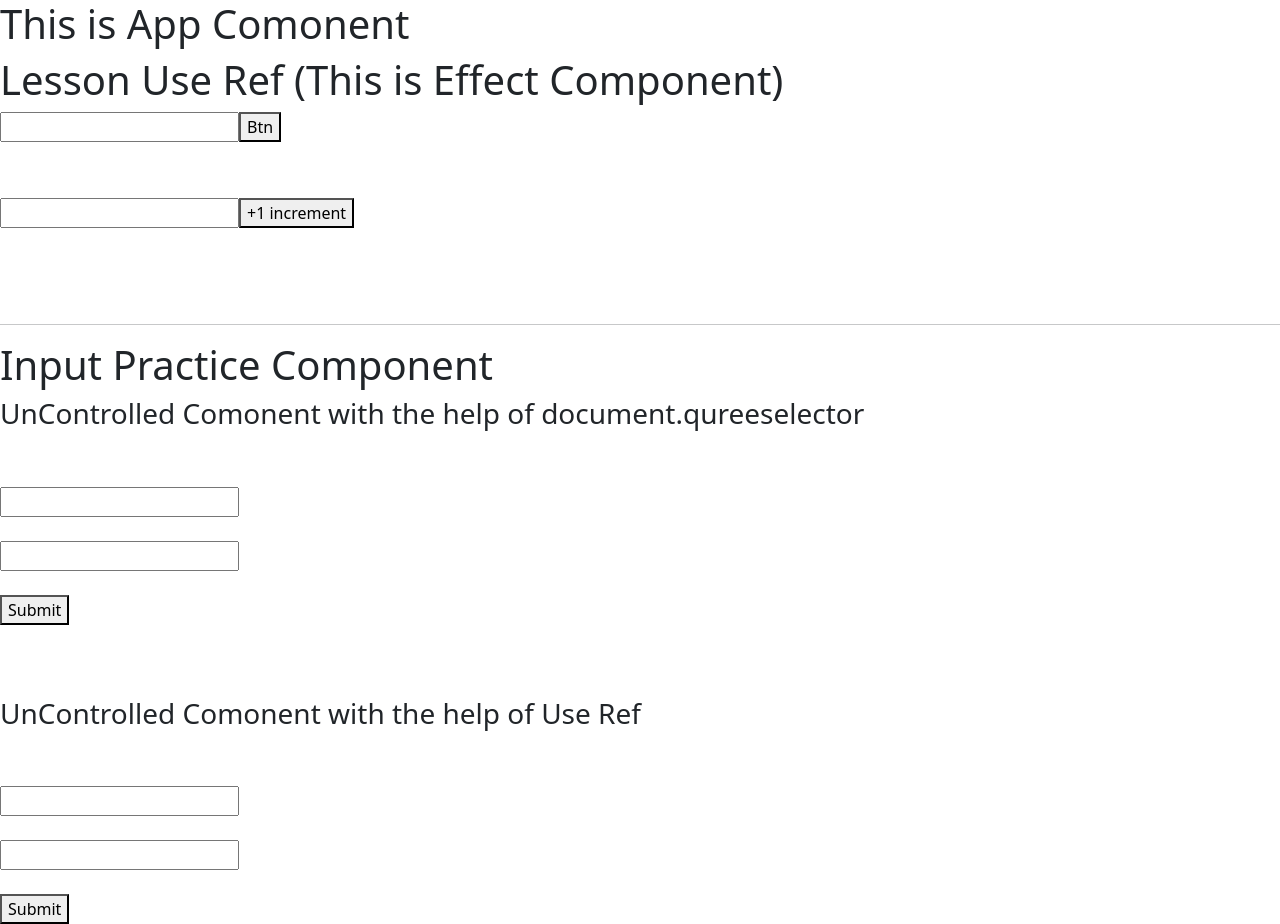
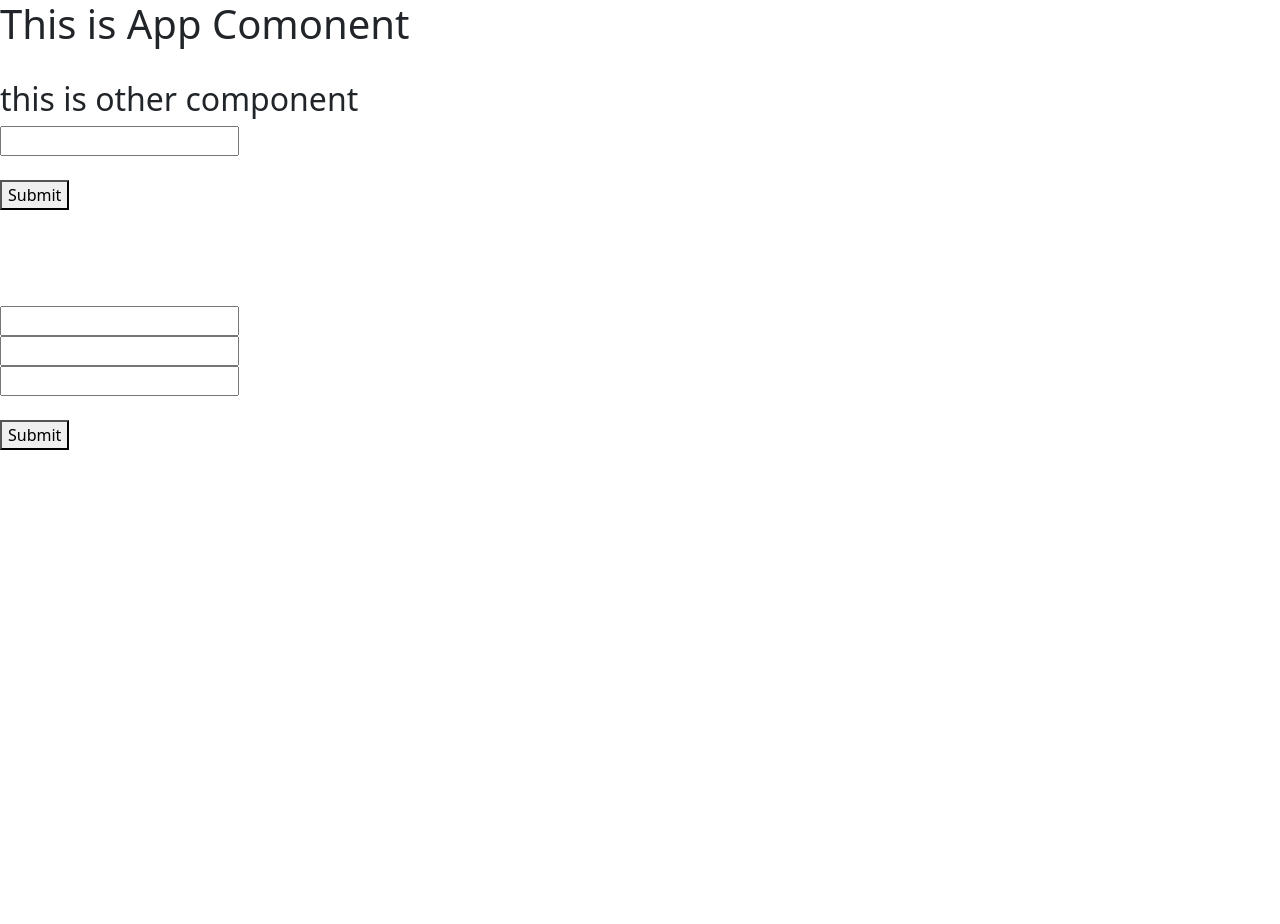
Before and after one commit to Mr-Mudasir-Dev/react-learning-journey, a React (Vite) app in the folder react-practice/: page / in a window 1280 px wide. After the commit the page ends 800 px from the top, so only its background shows below. Built offline with nearby package versions, Linux system fonts and the light colour scheme.

Commit message:
forword Ref & useFormStatus learn

```diff
--- a/react-practice/src/App.jsx
+++ b/react-practice/src/App.jsx
@@ -1,17 +1,60 @@
 import reactLogo from "./assets/react.svg";
 import viteLogo from "/vite.svg";
-import Effect from "./effect";
 import Practice from "./Practice";
+import { useRef } from "react";
+import { useFormStatus } from "react-dom";
 
 function App() {
+  const inputforref = useRef();
+
+  const func = (e) => {
+    e.preventDefault();
+    console.log(inputforref);
+    inputforref.current.focus();
+    inputforref.current.style.color = "red";
+  };
+
+  async function formfun() {
+    await new Promise((res) => setTimeout(res, 2000));
+    console.log("submited");
+  }
+
+  const Customer = () => {
+    const { pending } = useFormStatus();
+    console.log(pending);
+
+    return (
+      <>
+        <input type="text" />
+        <br />
+        <input type="text" />
+        <br />
+        <input type="text" />
+        <br />
+        <br />
+        <button disabled={pending}>
+          {pending ? "Submitting..." : "Submit"}
+        </button>
+      </>
+    );
+  };
+
   return (
     <>
       <h1>This is App Comonent</h1>
-      <Effect />
+      <br />
+      <h2>this is other component</h2>
+      <form action="">
+        <Practice btnref={inputforref} fun={func} />
+      </form>
       <br />
       <br />
       <br />
-      <Practice />
+      <br />
+
+      <form action={formfun}>
+        <Customer />
+      </form>
     </>
   );
 }
--- a/react-practice/src/Practice.jsx
+++ b/react-practice/src/Practice.jsx
@@ -1,51 +1,10 @@
-import { useRef } from "react";
-
-const Practice = () => {
-  const unam = useRef();
-  const upass = useRef();
-
-  function dqsinputref(e) {
-    e.preventDefault();
-    console.log(unam.current.value, upass.current.value);
-  }
-
-  const dqsinput = (event) => {
-    event.preventDefault();
-    console.log(document.querySelector("#unam").value);
-    console.log(document.querySelector("#upass").value);
-  };
-
+const Practice = ({ btnref, fun }) => {
   return (
     <>
-      <hr />
-      <h1>Input Practice Component</h1>
-      <h3>UnControlled Comonent with the help of document.qureeselector</h3>
+      <input ref={btnref} type="text" />
       <br />
       <br />
-      <form action="" onSubmit={dqsinput}>
-        <input type="text" id="unam" />
-        <br />
-        <br />
-        <input type="password" id="upass" />
-        <br />
-        <br />
-        <button>Submit</button>
-      </form>
-      <br />
-      <br />
-      <br />
-      <h3>UnControlled Comonent with the help of Use Ref</h3>
-      <br />
-      <br />
-      <form action="" onSubmit={dqsinputref}>
-        <input type="text" ref={unam} />
-        <br />
-        <br />
-        <input type="password" ref={upass} />
-        <br />
-        <br />
-        <button>Submit</button>
-      </form>
+      <button onClick={fun}>Submit</button>
     </>
   );
 };
--- a/react-practice/src/effect.jsx
+++ /dev/null
@@ -1,33 +0,0 @@
-import { useRef, useState } from "react";
-
-const Effect = () => {
-  const [text, settext] = useState();
-  const [inc, setinc] = useState();
-  const inputref = useRef();
-  const incree = useRef();
-
-  const sub = () => {
-    settext(inputref.current.value);
-    inputref.current.focus();
-    inputref.current.value = "";
-  };
-  function incr() {
-    setinc(Number(incree.current.value) + 1);
-  }
-
-  return (
-    <>
-      <h1>Lesson Use Ref (This is Effect Component)</h1>
-      <input ref={inputref} type="text" />
-      <button onClick={sub}>Btn</button>
-      <h2>{text}</h2>
-      <br />
-      <br />
-      <input ref={incree} type="number" />
-      <button onClick={incr}>+1 increment</button>
-      <h2>{inc}</h2>
-    </>
-  );
-};
-
-export default Effect;
```
